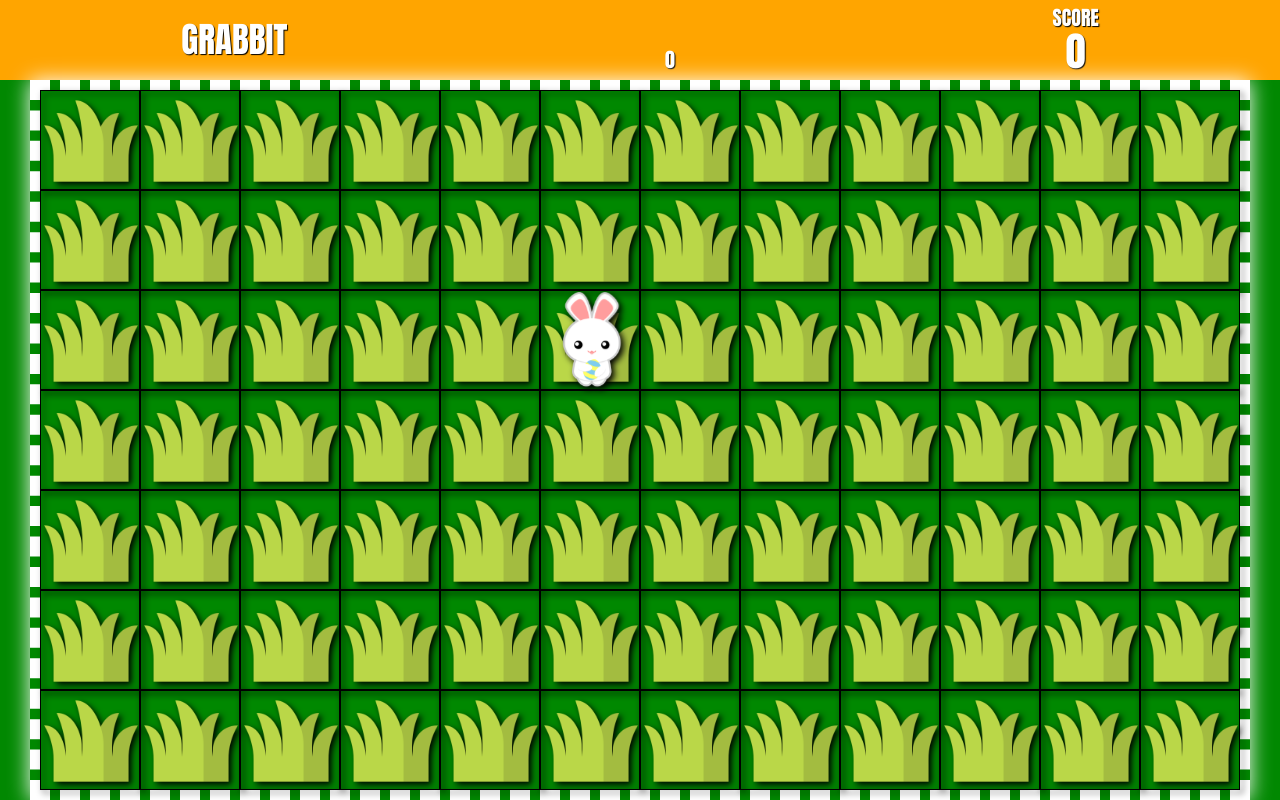
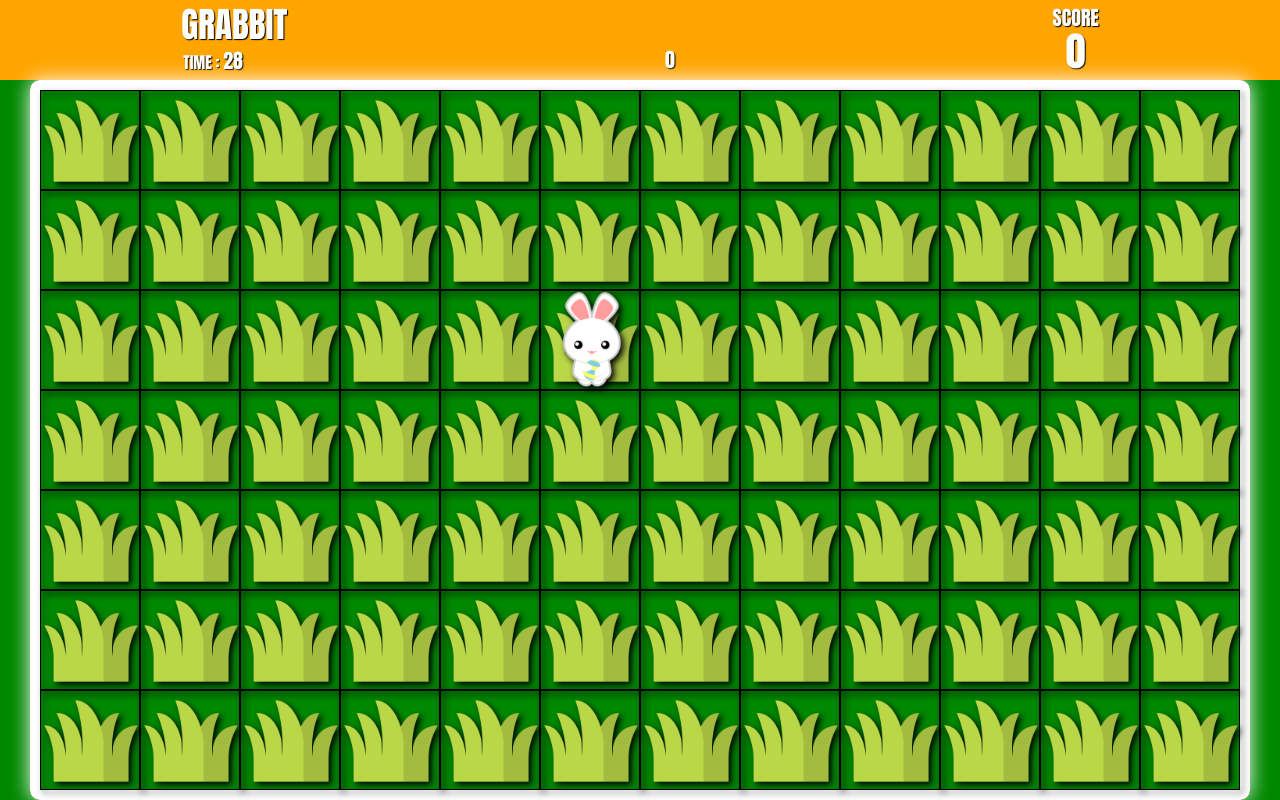
Before and after one commit to badelgeek/grabbit-game, a plain HTML site: page index.html in a window 1280 px wide. Both pictures are taken after a click on the button "START GAME". Drawn offline with Linux system fonts and the light colour scheme.

Commit message:
Add timer + bug fixes

```diff
--- a/css/style.css
+++ b/css/style.css
@@ -62,6 +62,7 @@ h6 {
 .header h1 {
    font-size: 3.5rem;
    text-shadow: 1px 1px 1px black;
+   margin-bottom: 4px;
 
 }
 
@@ -105,8 +106,9 @@ h6 {
    display: grid;
    place-items: center;
    grid-template-columns: repeat(3, 1fr);
-   border: 10px dashed white;
+   border: 10px solid white;
    box-shadow: 0px 0px 20px white;
+   border-radius: 10px;
 }
 
 .popup {
@@ -114,29 +116,43 @@ h6 {
    width: 300px;
    height: 200px;
    background-color: orange;
+   border-radius: 10px;
+
    color: white;
    padding: 0 10px;
    display: flex;
+   flex-direction: column;
    justify-content: center;
    align-items: center;;
    border: 5px solid white;
    text-transform: uppercase;
 }
 
+.popup p {
+   font-size: 1.8rem;
+   margin-bottom: 16px;
+}
+
 .button {
    background-color: white;
+   box-shadow: 1px 1px 10px black;
+   border-radius: 10px;
+   border: none;
    color: orange;
    display: flex;
    justify-content: center;
    align-items: center;
    text-transform: uppercase;
    font-size: 3rem;
-
+   padding: 1px 8px;
 }
 
-.button-start {
-   width: 90%;
+.button:hover {
+   background-color: orange;
+   color: white;
+   box-shadow: 1px 1px 4px black;
 }
+
 
 .round {
    color: orange;
@@ -148,12 +164,14 @@ h6 {
    text-transform: uppercase;
    animation: round-animation 1s ease-in forwards;
    z-index:20;
+   pointer-events: none;
+   top: 100px;
 }
 
 @keyframes round-animation {
    100% {
-      opacity: 0;
-      transform: scale(3);
+      opacity: 1;
+      transform: scale(2.5);
       z-index:-1;
    }
 }
@@ -218,3 +236,15 @@ h6 {
    opacity: 0;
    scale: 1.6;
 }
+
+.timer {
+   display: inline-block;
+   padding: 2px;
+   text-transform: uppercase;
+   text-shadow: 1px 1px 1px black;
+}
+
+.timer-value {
+   font-size: 20px;
+
+}
--- a/index.html
+++ b/index.html
@@ -17,6 +17,10 @@
       <header class="header">
          <section class="header__gametitle">
             <h1>GRABBIT</h1>
+            <p class="timer">
+               <span class="timer-name">Time : </span>
+               <span class="timer-value">0</span>
+            </p>
          </section>
          <section class="header__scores">
             <div class="header__scores__totem">
@@ -31,9 +35,6 @@
                <p class="header-total-value">0</p>
             </div>
          </section>
-
-
-
       </header>
 
       <main class="main">
--- a/js/game.js
+++ b/js/game.js
@@ -3,6 +3,8 @@
 //================================================================================
 // TODO
 // improve game.score.update
+// max width
+// timer
 //================================================================================
 
 // Html Toolbox Object
@@ -20,6 +22,7 @@ const html = {
 const game = {
    round: 0,
    squareSize: 100,
+   timeout: 3,
    player: {
       element: document.querySelector("#player"),
       X: 0,
@@ -95,6 +98,13 @@ const game = {
       },
       totalSquare() {
          return game.garden.columns() * game.garden.rows();
+      },
+      removeSquare() {
+         let elements = document.querySelectorAll('.square-border, .square-hole, .target');
+         for (let element of elements) {
+            element.remove();
+         }
+
       }
    },
    createGarden(width, height) {
@@ -168,23 +178,44 @@ const game = {
       roundElem.textContent = `round ${game.round}`;
       game.garden.element.appendChild(roundElem);
    },
-   startPopUp() {
-      let startDiv = html.createElement('div', game.garden.element);
-      startDiv.id = 'popup-start';
-      startDiv.textContent = "You can play with touchscreen, mouse or keyboard. Enjoy !"
-      startDiv.classList.add('popup', 'popup-start');
+   PopUp(action) {
+      let popUpId = "popup";
+      let popUpTextId = "popUpText";
+      let popUpButtonId = "popUpButton";
+      if (action === "start") {
+         let popUpDiv = html.createElement('div', game.garden.element);
+         popUpDiv.id = popUpId;
 
-      let startButton = html.createElement('button', startDiv, 'Start Game');
-      startButton.id = 'button-start';
-      startButton.classList.add('button', 'button-start');
+         let popUpText = html.createElement('p', popUpDiv, 'You can play with touchscreen, mouse or keyboard. Enjoy !');
+         popUpText.id = popUpTextId;
 
-      startButton.addEventListener("click", () => {
-         this.hideElement(startDiv);
-         setTimeout(game.startGame, 1);
-      });
+         popUpDiv.classList.add('popup', 'popup-start');
+
+         let startButton = html.createElement('button', popUpDiv, 'Start Game');
+         startButton.id = popUpButtonId;
+         startButton.classList.add('button', 'button-start');
+         startButton.addEventListener("click", () => {
+            this.hideElement(popUpDiv);
+            setTimeout(game.startGame, 1);
+         });
+      } else if (action === "showEndScore") {
+         let popUpDiv = document.querySelector('#' + popUpId);
+         let popUpText = document.querySelector('#' + popUpTextId);
+         let popUpButton = document.querySelector('#' + popUpButtonId);
+         popUpText.textContent = `Your score is : ${game.score.total.value}`;
+         popUpButton.textContent = "Play again";
+         this.showElement(popUpDiv);
+
+      }
+
+
    },
+
    hideElement(element) {
       element.style.zIndex = -1;
+   },
+   showElement(element) {
+      element.style.zIndex = 99;
    },
    handleKeyboardAndButton(event) {
       if (event.type === 'click') {
@@ -237,29 +268,53 @@ const game = {
          targetFound = false;
       }
    },
-   startTimer(timeSeconds) {
-      timeMs = timeSeconds * 100;
+
+   startTimer(timer) {
+      let prefix = ""
+      if (timer <= 9) {
+         prefix = "0";
+         if (timer <= 5) {
+            document.querySelector('.timer-value').style.color = "red";
+         }
+      } else {
+         document.querySelector('.timer-value').style.color = "white";
+      }
+
+      if (timer === 0) {
+         document.querySelector('.timer-value').textContent = "TIME IS UP";
+         this.PopUp("showEndScore");
+         return;
+      }
+
+      document.querySelector('.timer-value').textContent = prefix + timer;
+
       setTimeout(() => {
          game.garden.element.removeEventListener('click', game.handleKeyboardAndButton);
-         game.player.element.removeEventListener('keyup', game.handleKeyboardAndButton);
-      }, timeMs);
-      for (let i = timeSeconds; i >= 0; i--) {
-         setTimeout(() => {
-            game.printRound(i);
-         }, 1000);
-      }
+         document.removeEventListener('keyup', game.handleKeyboardAndButton);
+      }, 1000 * timer);
+
+      console.log(timer);
+
+      setTimeout(() => {
+         game.startTimer(--timer)
+      }, 1000);
    },
+
    startGame() {
+      game.round = 0;
+      game.score.update(0, game.score.total);
+      game.score.update(0, game.score.totem);
+      game.score.total.value = 0;
+      game.score.totem.value = 0;
+      game.garden.removeSquare();
       game.createGarden(game.garden.columns(), game.garden.rows());
       game.initEventListener();
       game.initPlayerPosition();
       game.initTargetPosition();
-      //game.startTimer(5);
+      game.startTimer(30);
 
    }
-
 }
 
-
 // MAIN
-game.startPopUp();
+game.PopUp("start");
```
